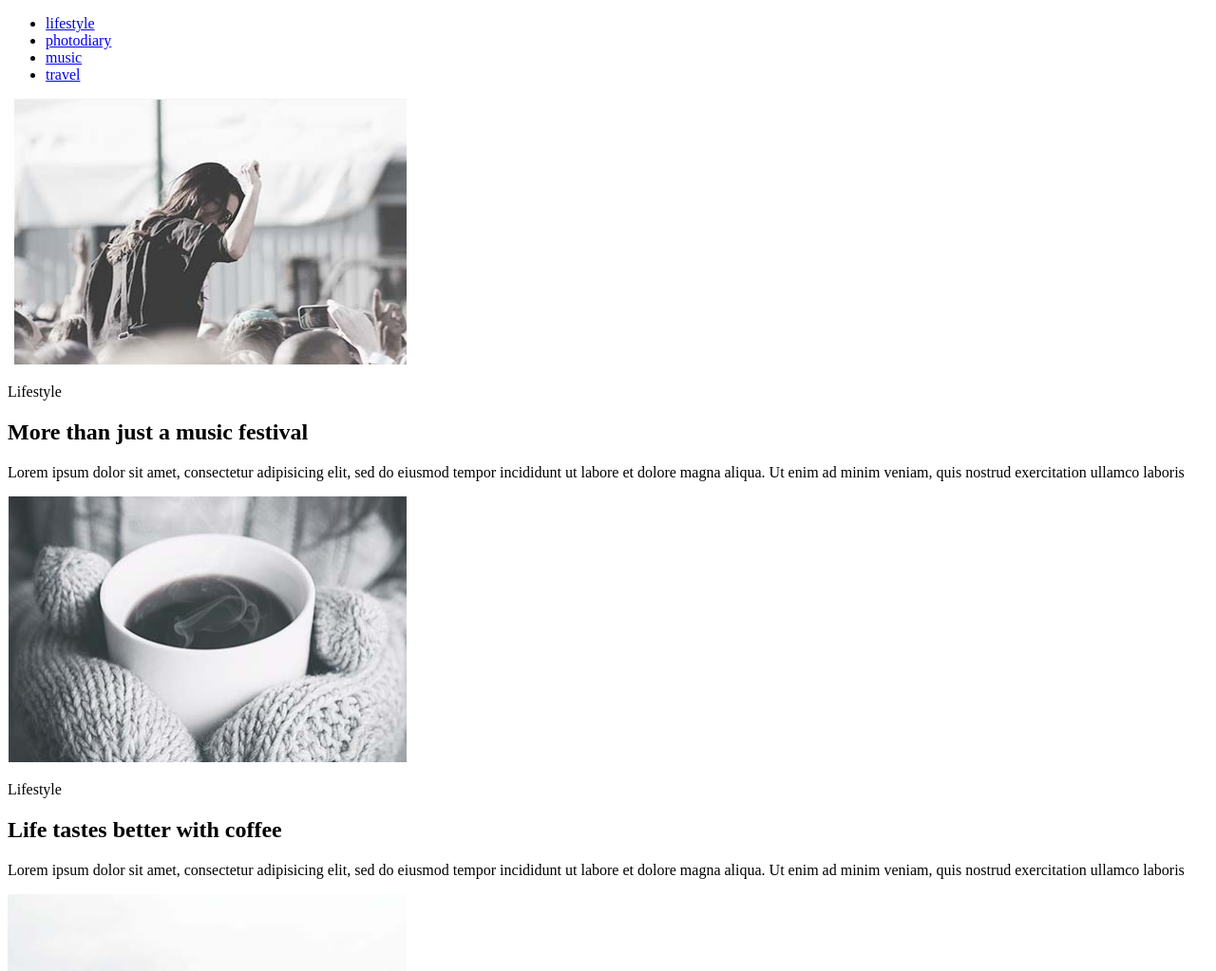
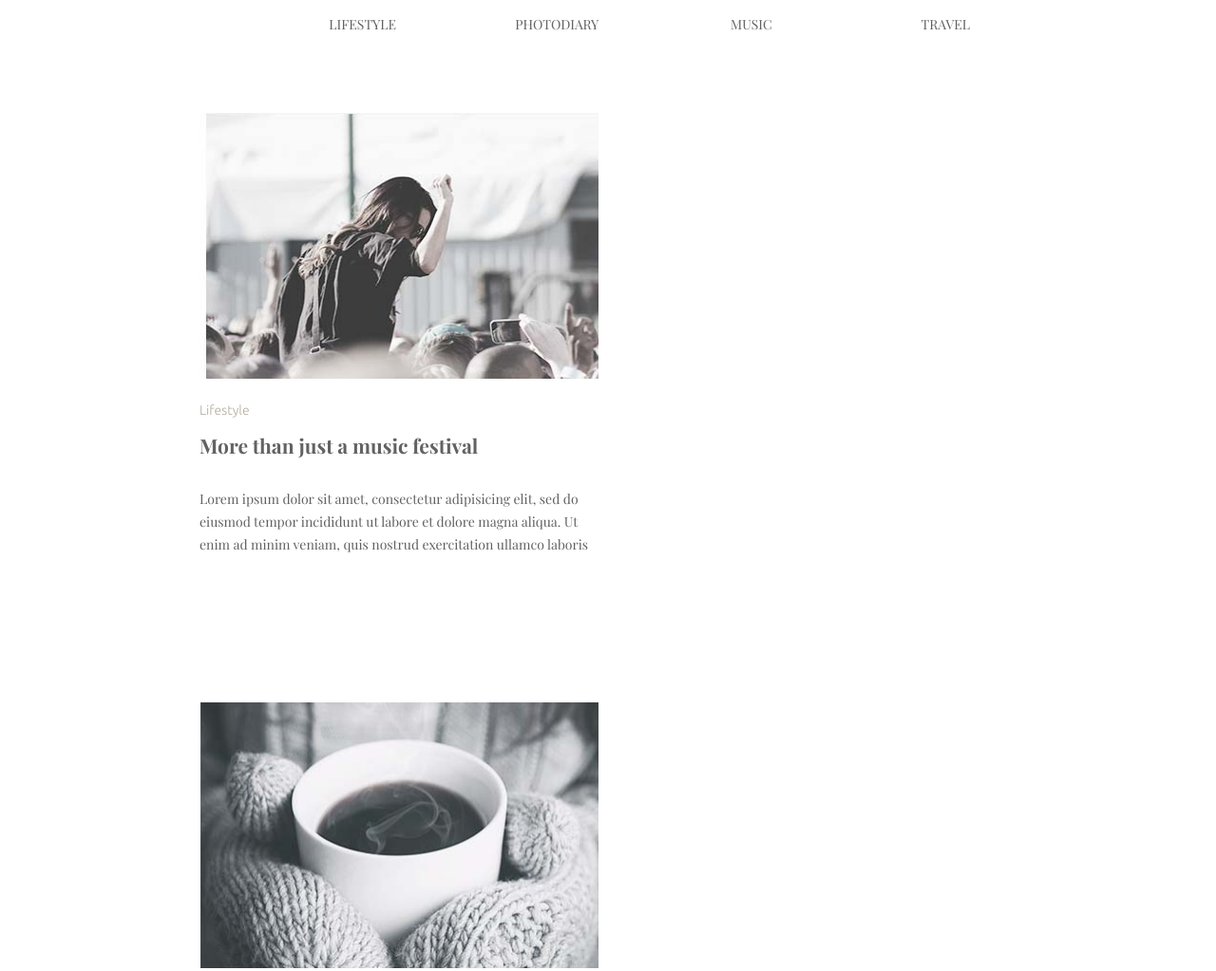
Before and after one commit to LeYuliia/course, a plain HTML site: page html-css/module-3/index.html in a window 1280 px wide. Shown: the top 1023 px of the page at 95% size. Drawn offline with nearby package versions, Linux system fonts and the light colour scheme; the site is published under a folder, as on GitHub Pages, so addresses that start at the root find nothing; a web font is replaced by a local one.

Commit message:
css/normalize

```diff
--- a/html-css/module-3/index.html
+++ b/html-css/module-3/index.html
@@ -5,10 +5,10 @@
     <meta name="viewport" content="width=device-width, initial-scale=1.0">
     <meta http-equiv="X-UA-Compatible" content="ie=edge">
     <title>module-3</title>
-    <link rel="stylesheet" href="/normalize.css">
+    <link rel="stylesheet" href="./normalize.css">
     <link href="https://fonts.googleapis.com/css?family=Playfair+Display:400,700,700i&display=swap" rel="stylesheet">
     <link href= "https://fonts.googleapis.com/css?family=Ubuntu:300&display=swap" rel="stylesheet">
-    <link rel="stylesheet" href="/style.css">
+    <link rel="stylesheet" href="./style.css">
 
 </head>
 <body>
```
